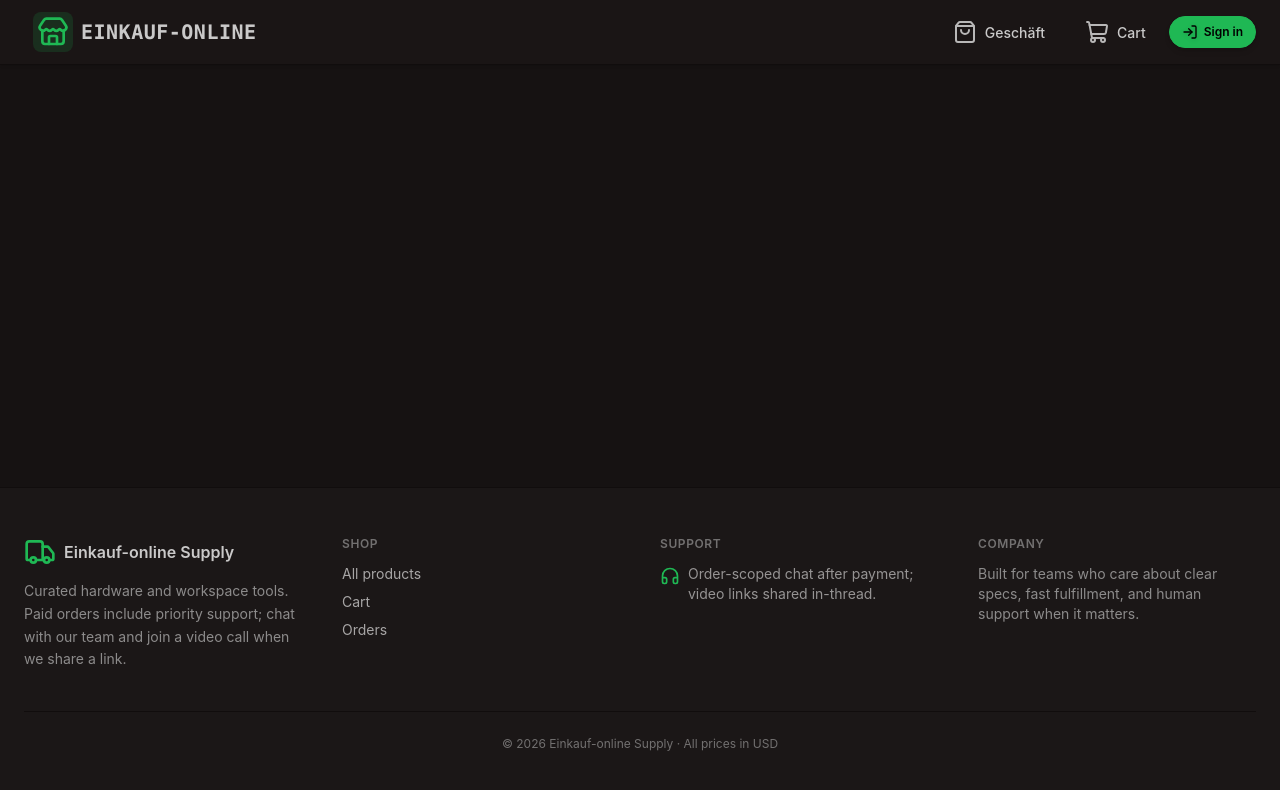
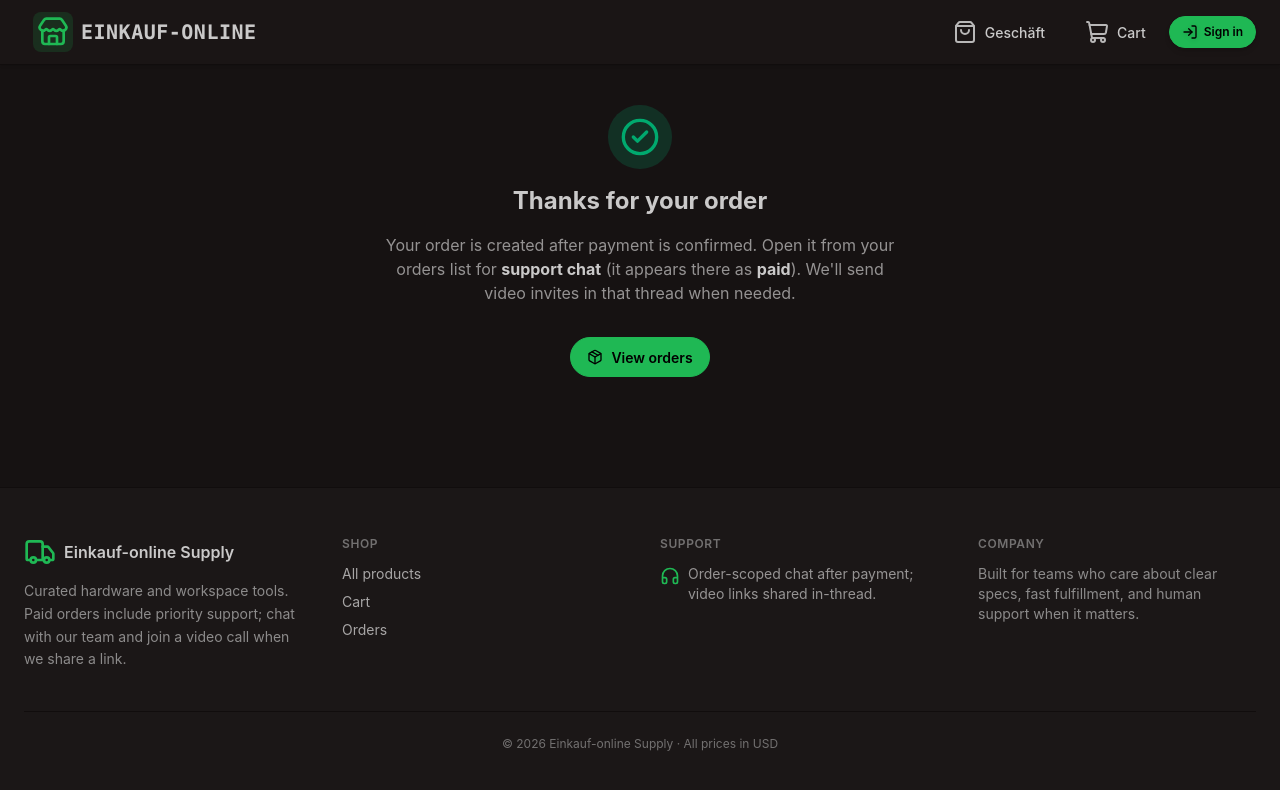
Before and after one commit to Lalmanigtm/einkauf-online, a React (Vite) app in the folder frontend/: page /checkout/return in a window 1280 px wide. Shown: the top 790 px of the page. Built offline with nearby package versions, Linux system fonts and the light colour scheme; no server answers.

Commit message:
16-checkout return page

```diff
--- a/frontend/src/App.tsx
+++ b/frontend/src/App.tsx
@@ -5,6 +5,7 @@
 import HomePage from "./pages/HomePage";
 import CartPage from "./pages/CartPage";
 import OrdersPage from "./pages/OrdersPage";
+import CheckoutReturnPage from "./pages/CheckoutReturnPage";
 
 const App = () => {
   const { isLoaded, isSignedIn } = useAuth();
@@ -19,6 +20,7 @@
           path="/orders"
           element={isSignedIn ? <OrdersPage /> : <Navigate to={"/"} replace />}
         />
+        <Route path="/checkout/return" element={<CheckoutReturnPage />} />
       </Routes>
     </Layout>
   );
--- a/frontend/src/components/OrderPreview.tsx
+++ b/frontend/src/components/OrderPreview.tsx
@@ -80,7 +80,7 @@
               decoding="async"
             />
           ) : (
-            <div className="flex h-full min-h-[2rem] w-full items-center justify-center">
+            <div className="flex h-full min-h-8 w-full items-center justify-center">
               <PackageIcon
                 className="size-4 text-base-content/30"
                 aria-hidden
--- /dev/null
+++ b/frontend/src/pages/CheckoutReturnPage.tsx
@@ -0,0 +1,49 @@
+import { Link, useSearchParams } from "react-router";
+import { useCart } from "../store/cart";
+import { useQueryClient } from "@tanstack/react-query";
+import { useEffect } from "react";
+import { CheckCircle2Icon, PackageIcon } from "lucide-react";
+
+function CheckoutReturnPage() {
+    const clearCart = useCart((s) => s.clear);
+
+    const [params] = useSearchParams();
+    const checkoutId = params.get("checkout_id");
+
+    const queryClient = useQueryClient();
+
+    useEffect(() => {
+        clearCart();
+        queryClient.invalidateQueries({ queryKey: ["orders"] });
+    }, [queryClient, clearCart]);
+
+    return (
+        <div className="mx-auto max-w-lg text-center">
+            <div className="avatar placeholder mx-auto mb-4">
+                <div className="w-16 rounded-full bg-success/20 text-success flex items-center justify-center">
+                    <CheckCircle2Icon className="size-10" aria-hidden />
+                </div>
+            </div>
+
+            <h1 className="text-2xl font-bold text-base-content">Thanks for your order</h1>
+
+            <p className="mt-4 text-base-content/70">
+                Your order is created after payment is confirmed. Open it from your orders list for{" "}
+                <strong className="text-base-content">support chat</strong> (it appears there as{" "}
+                <strong className="text-base-content">paid</strong>). We&apos;ll send video invites in that
+                thread when needed.
+            </p>
+
+            {checkoutId ? (
+                <p className="mt-2 font-mono text-xs text-base-content/50">Checkout: {checkoutId}</p>
+            ) : null}
+
+            <Link to="/orders" className="btn btn-primary mt-8 gap-2">
+                <PackageIcon className="size-4" aria-hidden />
+                View orders
+            </Link>
+        </div>
+    );
+}
+
+export default CheckoutReturnPage;
```
